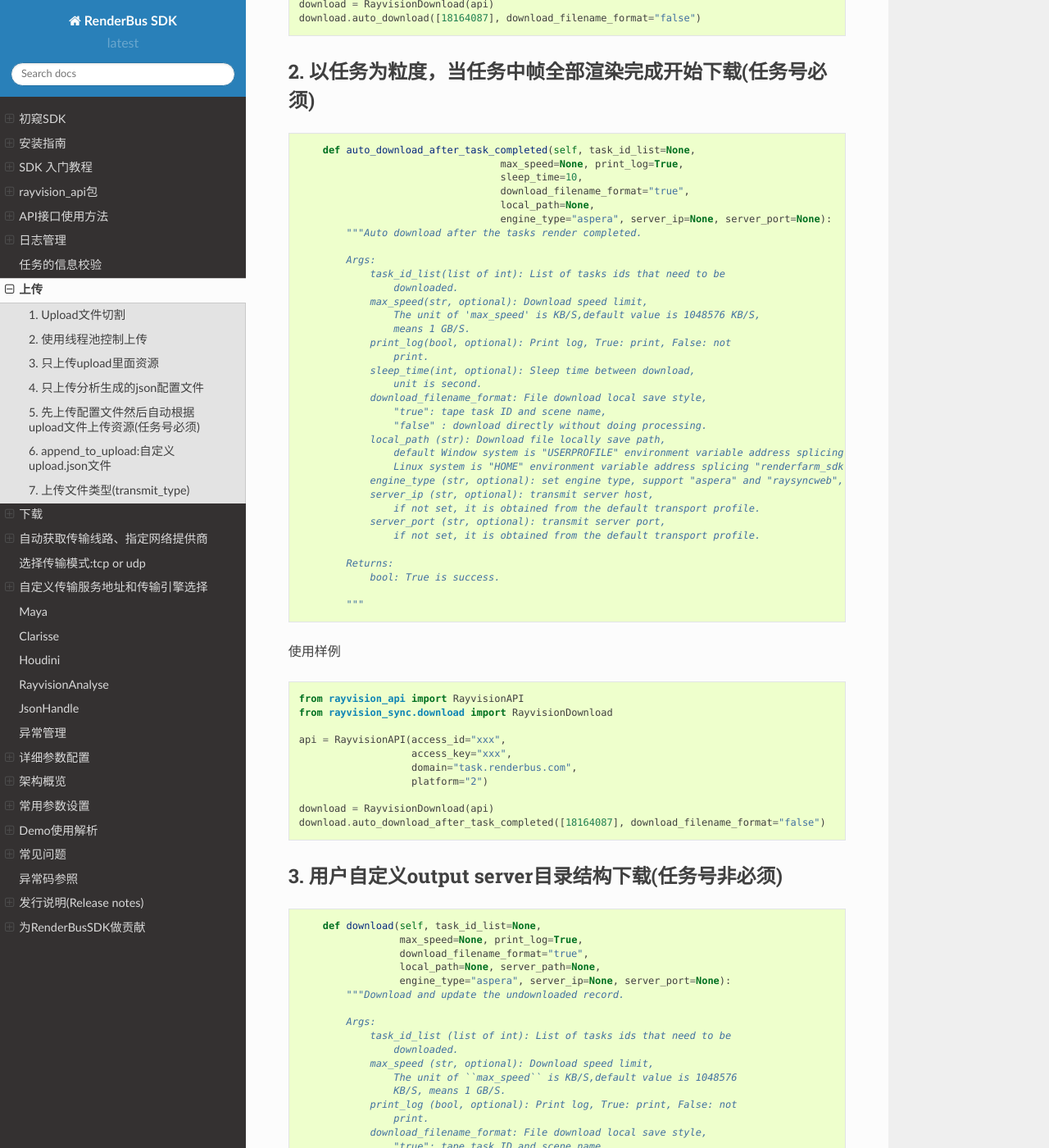
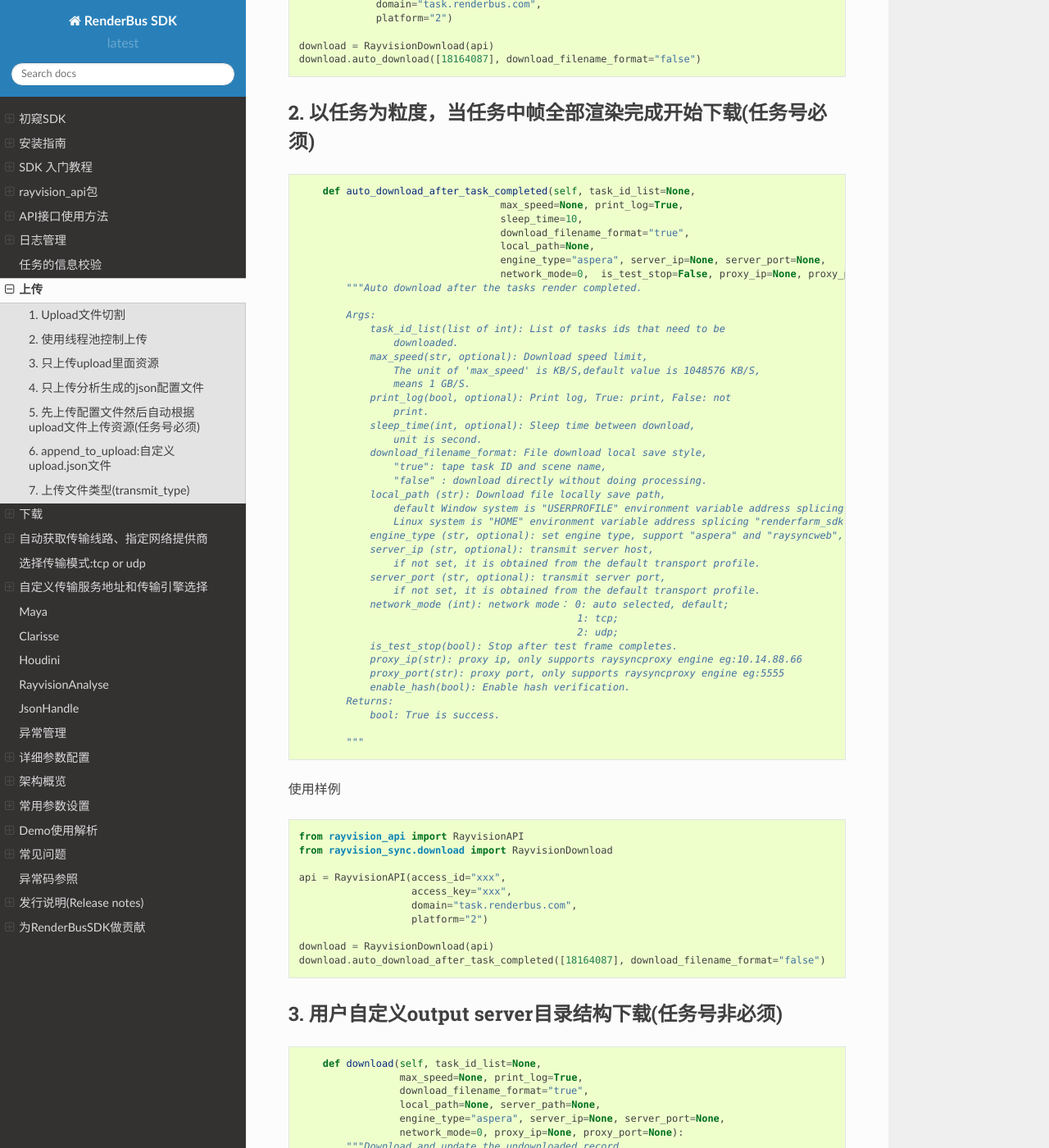
Before and after one commit to renderbus/docs_sdk, a Sphinx documentation site: the page built from docs/render/sync/rayvision_sync/core/upload_and_download.md, in a window 1280 px wide and 1400 px high, scrolled down 5772 px. Shown: the whole window at 82% size. Built offline with Sphinx 7.4.7 and the Read the Docs theme 2.0.0, drawn with Linux system fonts in a browser that asks for light colours; some of the changed text lies outside the part shown.

````diff
--- a/docs/render/sync/rayvision_sync/core/upload_and_download.md
+++ b/docs/render/sync/rayvision_sync/core/upload_and_download.md
@@ -243,7 +243,7 @@
                       download_filename_format="true",
                       local_path=None,
                       engine_type="aspera", server_ip=None, server_port=None,
-                      network_mode=0, is_test_stop=False):
+                      network_mode=0, is_test_stop=False, proxy_ip=None, proxy_port=None,enable_hash=False):
         """Automatic download (complete one frame download).
 
         Wait for all downloads to update undownloaded records.
@@ -273,6 +273,9 @@
                                                1:tcp
                                                2:udp
             is_test_stop(bool): default False, Control test completion status whether to continue downloading
+            proxy_ip(str): proxy ip, only supports raysyncproxy engine eg:10.14.88.66.
+            proxy_port(str): proxy port, only supports raysyncproxy engine eg:5555.
+            enable_hash(bool): Enable hash verification.
         Returns:
             bool: True is success.
         """
@@ -301,7 +304,8 @@
                                   sleep_time=10,
                                   download_filename_format="true",
                                   local_path=None,
-                                  engine_type="aspera", server_ip=None, server_port=None):
+                                  engine_type="aspera", server_ip=None, server_port=None,
+                                  network_mode=0,  is_test_stop=False, proxy_ip=None, proxy_port=None,enable_hash=False):
         """Auto download after the tasks render completed.
 
         Args:
@@ -325,7 +329,13 @@
                 if not set, it is obtained from the default transport profile.
             server_port (str, optional): transmit server port,
                 if not set, it is obtained from the default transport profile.
-
+            network_mode (int): network mode： 0: auto selected, default;
+                                               1: tcp;
+                                               2: udp;
+            is_test_stop(bool): Stop after test frame completes.
+            proxy_ip(str): proxy ip, only supports raysyncproxy engine eg:10.14.88.66
+            proxy_port(str): proxy port, only supports raysyncproxy engine eg:5555
+            enable_hash(bool): Enable hash verification.
         Returns:
             bool: True is success.
 
@@ -354,7 +364,8 @@
                  max_speed=None, print_log=True,
                  download_filename_format="true",
                  local_path=None, server_path=None,
-                 engine_type="aspera", server_ip=None, server_port=None):
+                 engine_type="aspera", server_ip=None, server_port=None,
+                 network_mode=0, proxy_ip=None, proxy_port=None):
         """Download and update the undownloaded record.
 
         Args:
@@ -379,6 +390,11 @@
                 if not set, it is obtained from the default transport profile.
             server_port (str, optional): transmit server port,
                 if not set, it is obtained from the default transport profile.
+              network_mode (int): network mode: 0: auto selected, default;
+                                               1: tcp;
+                                               2: udp;
+            proxy_ip(str): proxy ip, only supports raysyncproxy engine eg:10.14.88.66.
+            proxy_port(str): proxy port, only supports raysyncproxy engine eg:5555.
 
         Returns:
             bool: True is success.
@@ -445,7 +461,7 @@
 
 #####    1. 上传自定义传输地址和自定义传输引擎设置
 
-> 传输引擎支持：aspera 和 raysyncweb
+> 传输引擎支持：aspera 和 raysyncproxy
 
 - upload_asset
 
@@ -502,11 +518,12 @@
   ```
 
 
-##### 3. 选择raysyncweb引擎创建传输任务
+##### 3. 选择raysyncproxy引擎创建传输任务
 ```python
     def start_transfer(self, server_ip, server_port, local_path, server_path, storage_id,
                        task_type=None, task_id=None, file_type="normal",
-                       downstorage="output", max_speed=None, max_timeout=18000, network_mode=1):
+                       downstorage="output", max_speed=None, max_timeout=18000, network_mode=1,
+                       proxy_ip=None, proxy_port=None, enable_hash=False):
         """Download and update on the start.
 
         Args:
@@ -528,6 +545,9 @@
                                 0 is "default";
                                 1 is "tcp-only";
                                 2 is "udp-only"
+           proxy_ip: Proxy ip eg:10.14.88.66
+           proxy_port: Proxy port eg:5555
+           enable_hash: Enable hash verification.
 
         Returns (int): 0 or 100,101,102,500.....
               0: sucess
````
Also changed, not shown: docs/render/SDK_tutorial.md (+11 -3 lines), docs/render/how to use API interface zh.md (+52 -0 lines).
